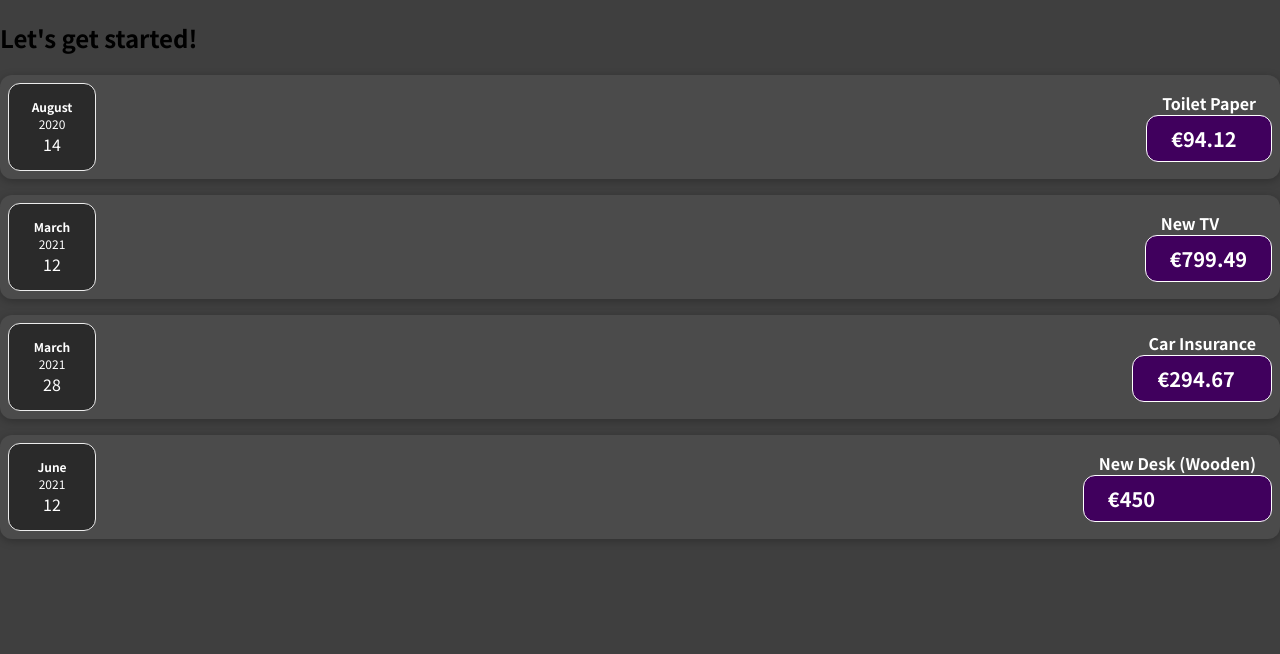
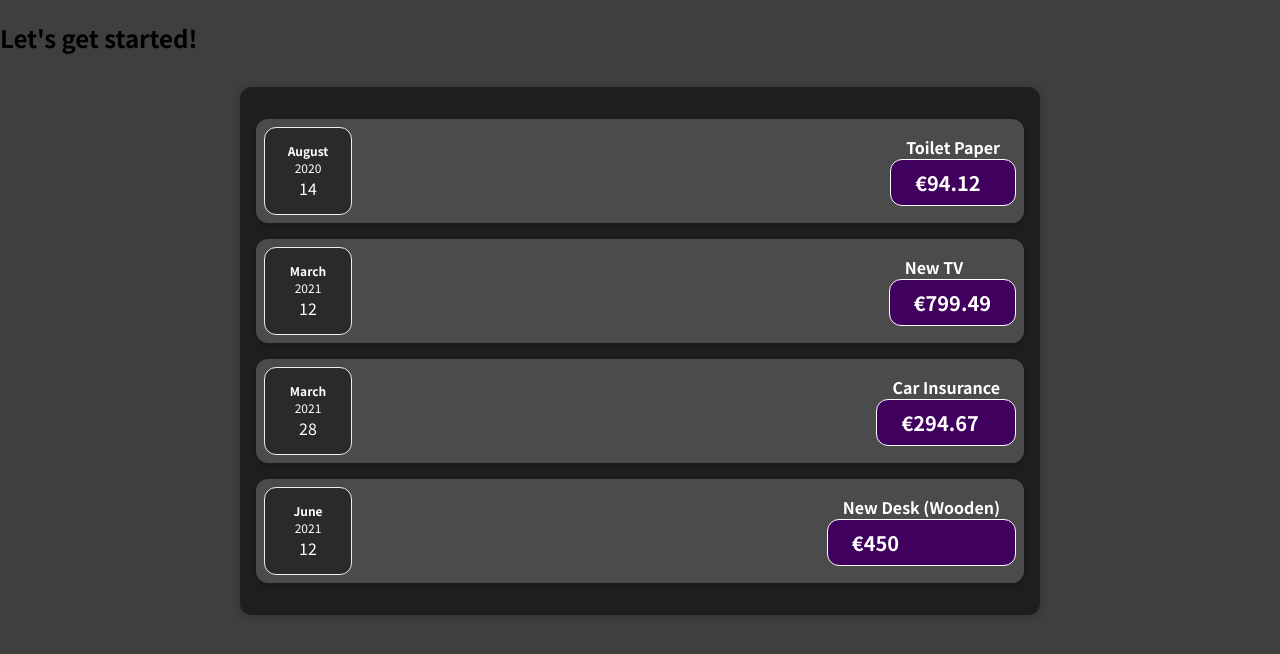
Before and after one commit to mpingu97/firstReactApp, a JavaScript app: page / in a window 1280 px wide. Shown: the top 654 px of the page. Built offline with nearby package versions, Linux system fonts and the light colour scheme.

Commit message:
Refractered code

```diff
--- a/src/App.js
+++ b/src/App.js
@@ -1,4 +1,4 @@
-import ExpenseItem from "./components/ExpenseItem";
+import Expenses from "./components/Expenses";
 
 const expenses = [
   {
@@ -26,26 +26,7 @@
   return (
     <div>
       <h2>Let's get started!</h2>
-      <ExpenseItem
-        title={expenses[0].title}
-        amount={expenses[0].amount}
-        date={expenses[0].date}
-      ></ExpenseItem>
-      <ExpenseItem
-        title={expenses[1].title}
-        amount={expenses[1].amount}
-        date={expenses[1].date}
-      ></ExpenseItem>
-      <ExpenseItem
-        title={expenses[2].title}
-        amount={expenses[2].amount}
-        date={expenses[2].date}
-      ></ExpenseItem>
-      <ExpenseItem
-        title={expenses[3].title}
-        amount={expenses[3].amount}
-        date={expenses[3].date}
-      ></ExpenseItem>
+      <Expenses expense={expenses}></Expenses>
     </div>
   );
 }
--- a/src/components/ExpenseItem.js
+++ b/src/components/ExpenseItem.js
@@ -1,5 +1,5 @@
 import "./ExpenseItem.css";
-import ExpenseDate from "./ExpsnseDate";
+import ExpenseDate from "./ExpenseDate";
 
 function ExpenseItem(probs) {
   return (
--- /dev/null
+++ b/src/components/Expenses.css
@@ -0,0 +1,9 @@
+.expenses {
+  padding: 1rem;
+  background-color: rgb(31, 31, 31);
+  margin: 2rem auto;
+  width: 50rem;
+  max-width: 95%;
+  border-radius: 12px;
+  box-shadow: 0 1px 8px rgba(0, 0, 0, 0.25);
+}
--- /dev/null
+++ b/src/components/Expenses.js
@@ -0,0 +1,31 @@
+import ExpenseItem from "./ExpenseItem";
+import "./Expenses.css";
+
+function Expenses(props) {
+  return (
+    <div className="expenses">
+      <ExpenseItem
+        title={props.expense[0].title}
+        amount={props.expense[0].amount}
+        date={props.expense[0].date}
+      ></ExpenseItem>
+      <ExpenseItem
+        title={props.expense[1].title}
+        amount={props.expense[1].amount}
+        date={props.expense[1].date}
+      ></ExpenseItem>
+      <ExpenseItem
+        title={props.expense[2].title}
+        amount={props.expense[2].amount}
+        date={props.expense[2].date}
+      ></ExpenseItem>
+      <ExpenseItem
+        title={props.expense[3].title}
+        amount={props.expense[3].amount}
+        date={props.expense[3].date}
+      ></ExpenseItem>
+    </div>
+  );
+}
+
+export default Expenses;
```
Also changed, not shown: src/components/ExpenseDate.js (renamed from src/components/ExpsnseDate.js).
